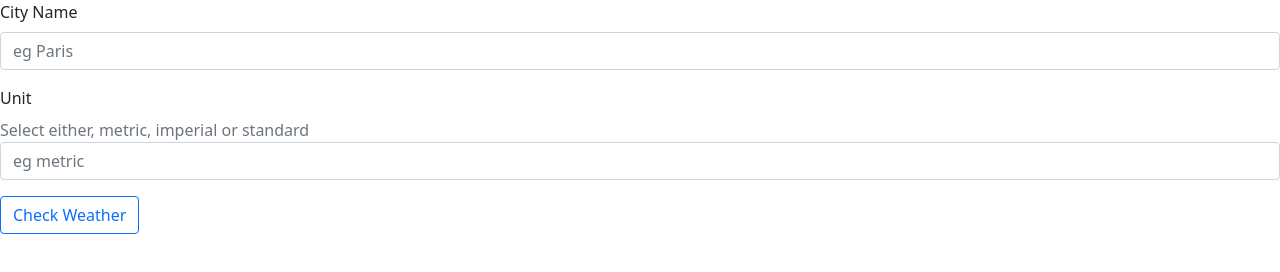
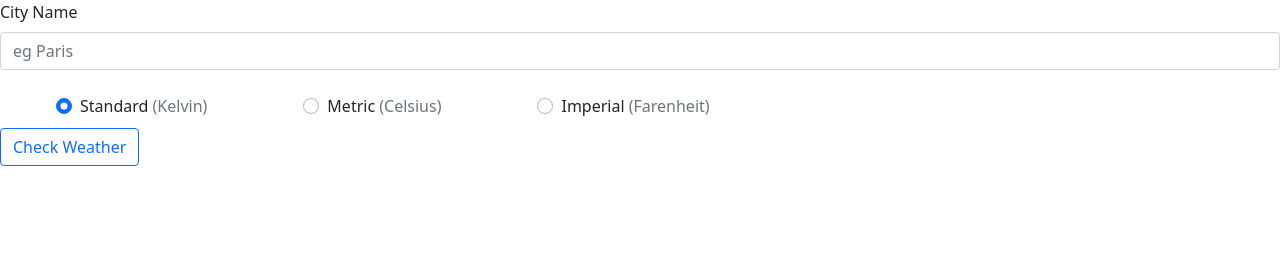
Before and after one commit to NerdyXG/weather-app, a website: page index.html in a window 1280 px wide. Drawn offline with nearby package versions, Linux system fonts and the light colour scheme.

Commit message:
Improved the UI

```diff
--- a/index.html
+++ b/index.html
@@ -19,12 +19,31 @@
             <label for="cityInput" class="form-label">City Name</label>
             <input type="text" class="form-control" id="cityInput" placeholder="eg Paris" name="cityName">
         </div>
-        <div class="mb-3">
+        <!-- <div class="mb-3">
             <label for="unitInput" class="form-label">Unit</label> <br>
             <span class="text-muted">Select either, metric, imperial or standard</span>
             <input type="text" class="form-control" id="unitInput" placeholder="eg metric" name="unit">
+        </div> -->
+        <div class="d-flex p-2 bd-highlight">
+            <div class="form-check mx-5">
+                <input class="form-check-input" type="radio" name="unit" id="kelvin" checked>
+                <label class="form-check-label" for="kelvin">
+              Standard <span class="text-muted">(Kelvin)</span>
+            </label>
+            </div>
+            <div class="form-check mx-5">
+                <input class="form-check-input" type="radio" name="unit" id="celsius">
+                <label class="form-check-label" for="celsius">
+              Metric <span class="text-muted">(Celsius)</span>
+            </label>
+            </div>
+            <div class="form-check mx-5">
+                <input class="form-check-input" type="radio" name="unit" id="imperial">
+                <label class="form-check-label" for="imperial">
+              Imperial <span class="text-muted">(Farenheit)</span>
+            </label>
+            </div>
         </div>
-
         <button class="btn btn-outline-primary" type="submit">Check Weather</button>
     </form>
 
```
Also changed, not shown: app.js (+15 -3 lines).
